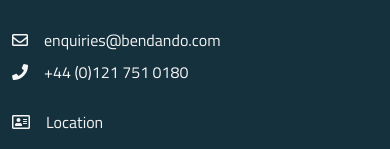
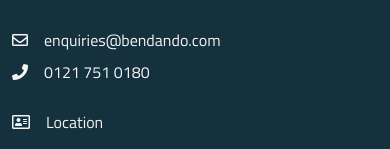
Before and after one commit to bendandoSolo/bendando, a Next.js app: page /contact in a window 390 px wide. Shown: the part 439-588 px from the top of the page. Built offline with nearby package versions, Linux system fonts and the light colour scheme.

Commit message:
improve phone number formating

```diff
--- a/pages/contact.js
+++ b/pages/contact.js
@@ -136,7 +136,7 @@ export default function Connect() {
                       className="fas fa-phone me-3"
                       style={{ paddingTop: "10px" }}
                     ></i>
-                    +44 (0)121 751 0180
+                    0121 751 0180
                   </a>
                 </li>
                 <li className="mt-4">
```
